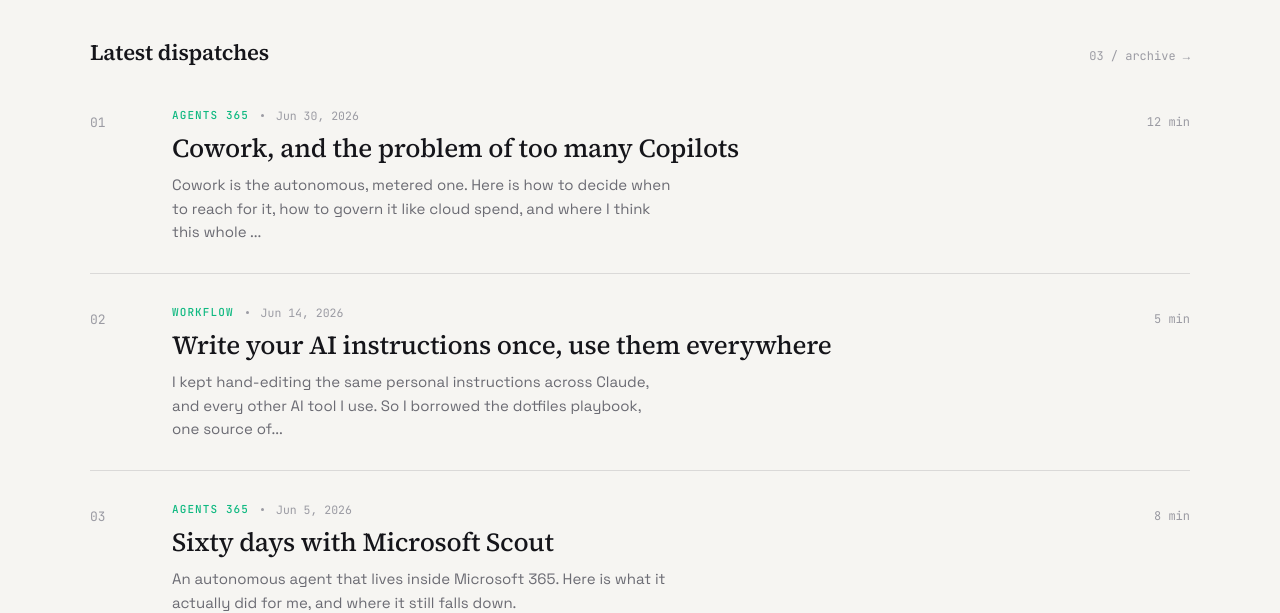
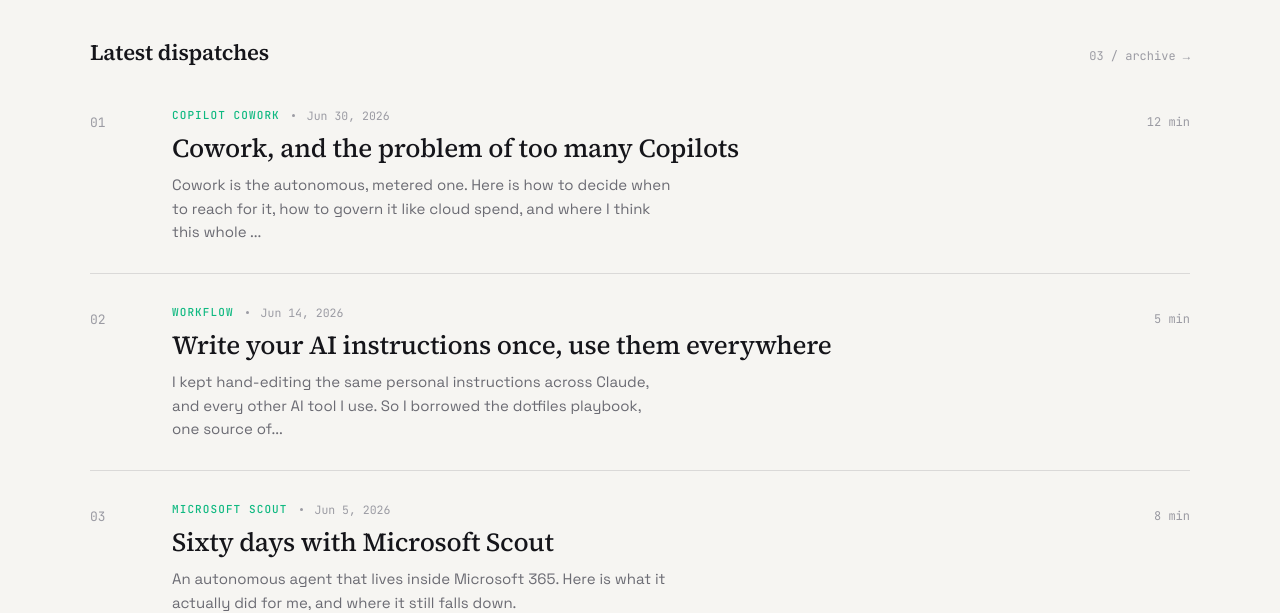
Before and after one commit to olivershackley1999/olivershackley1999.github.io, a Jekyll site: the page built from index.html, in a window 1280 px wide and 1400 px high, scrolled down 600 px. Shown: the part 152-765 px from the top of the window. Built offline with Jekyll 4.4.1, drawn with Linux system fonts in a browser that asks for light colours; some of the changed text lies outside the part shown.

Commit message:
Retopic posts: Copilot Cowork and Microsoft Scout
Co-Authored-By: Claude Opus 4.8 (1M context) <noreply@anthropic.com>

```diff
--- a/_posts/2026-06-05-sixty-days-with-microsoft-scout.md
+++ b/_posts/2026-06-05-sixty-days-with-microsoft-scout.md
@@ -1,7 +1,7 @@
 ---
 title: Sixty days with Microsoft Scout
 date: 2026-06-05 09:00:00 -0700
-categories: [Agents 365]
+categories: [Microsoft Scout]
 tags: [scout, agents, microsoft-365]
 description: An autonomous agent that lives inside Microsoft 365. Here is what it actually did for me, and where it still falls down.
 ---
--- a/_posts/2026-06-30-cowork-too-many-copilots.md
+++ b/_posts/2026-06-30-cowork-too-many-copilots.md
@@ -1,7 +1,7 @@
 ---
 title: Cowork, and the problem of too many Copilots
 date: 2026-06-30 09:00:00 -0700
-categories: [Agents 365]
+categories: [Copilot Cowork]
 tags: [cowork, agents, microsoft-365, copilot, governance]
 description: Cowork is the autonomous, metered one. Here is how to decide when to reach for it, how to govern it like cloud spend, and where I think this whole thing is heading.
 ---
```
